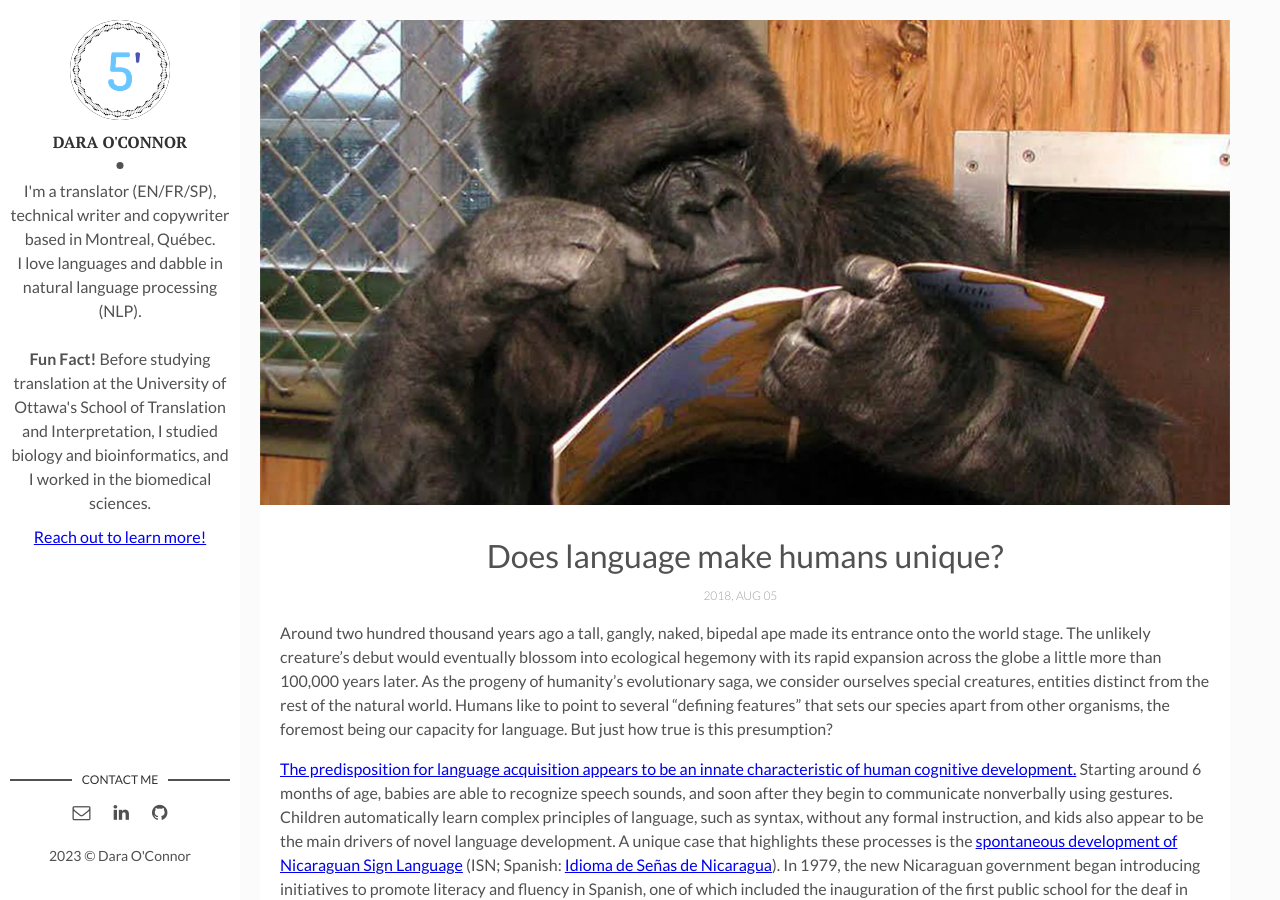
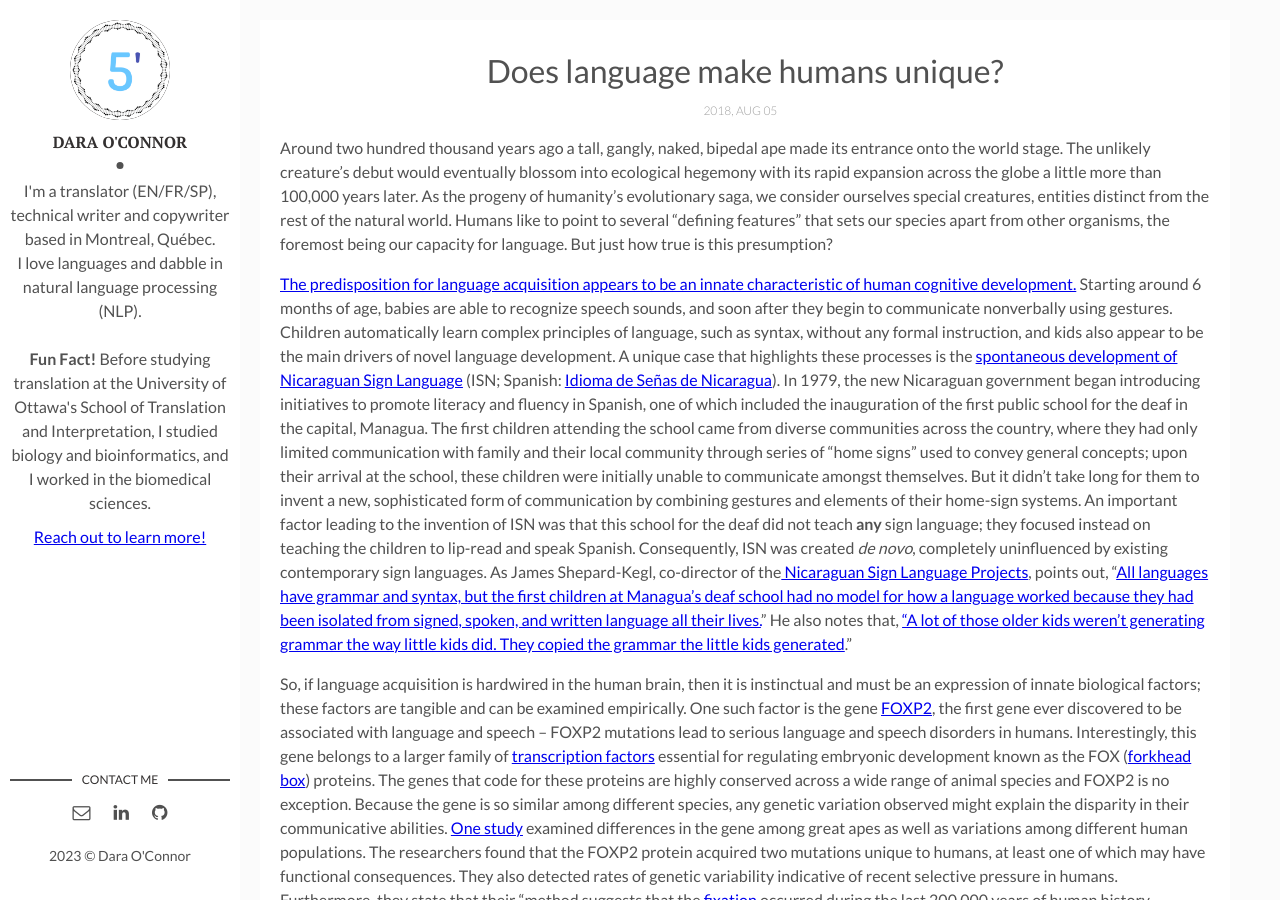
Before and after one commit to spockrocket/spockrocket.github.io, a Jekyll site: the page built from _posts/2018-08-06-does-language-make-humans-unique.markdown, in a window 1280 px wide and 900 px high. Built offline with Jekyll 4.4.1, drawn with Linux system fonts in a browser that asks for light colours.

Commit message:
Update 2018-08-06-does-language-make-humans-unique.markdown
Commented out the image line

```diff
--- a/_posts/2018-08-06-does-language-make-humans-unique.markdown
+++ b/_posts/2018-08-06-does-language-make-humans-unique.markdown
@@ -3,7 +3,7 @@ layout: post
 title: Does language make humans unique?
 date: 2018-08-06 00:13:25 +0300
 description: Humans like to point to several “defining features” that sets our species apart from other organisms, the foremost being our capacity for language. But just how true is this presumption?
-img: koko.jpg # Add image post (optional)
+# img: koko.jpg # Add image post (optional)
 fig-caption: # Add figcaption (optional)
 tags: [language-acquisition, evolution, sign-language, foxp2, molecular-biology, evo-devo]
 ---
```
